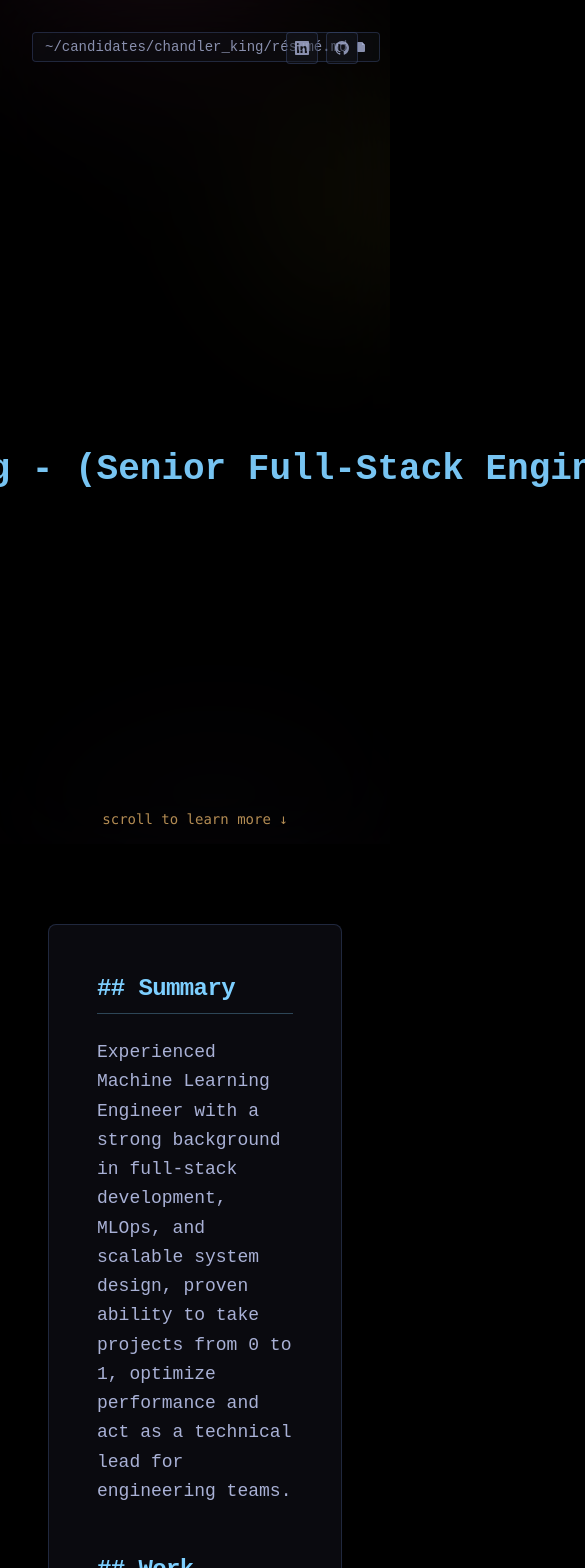
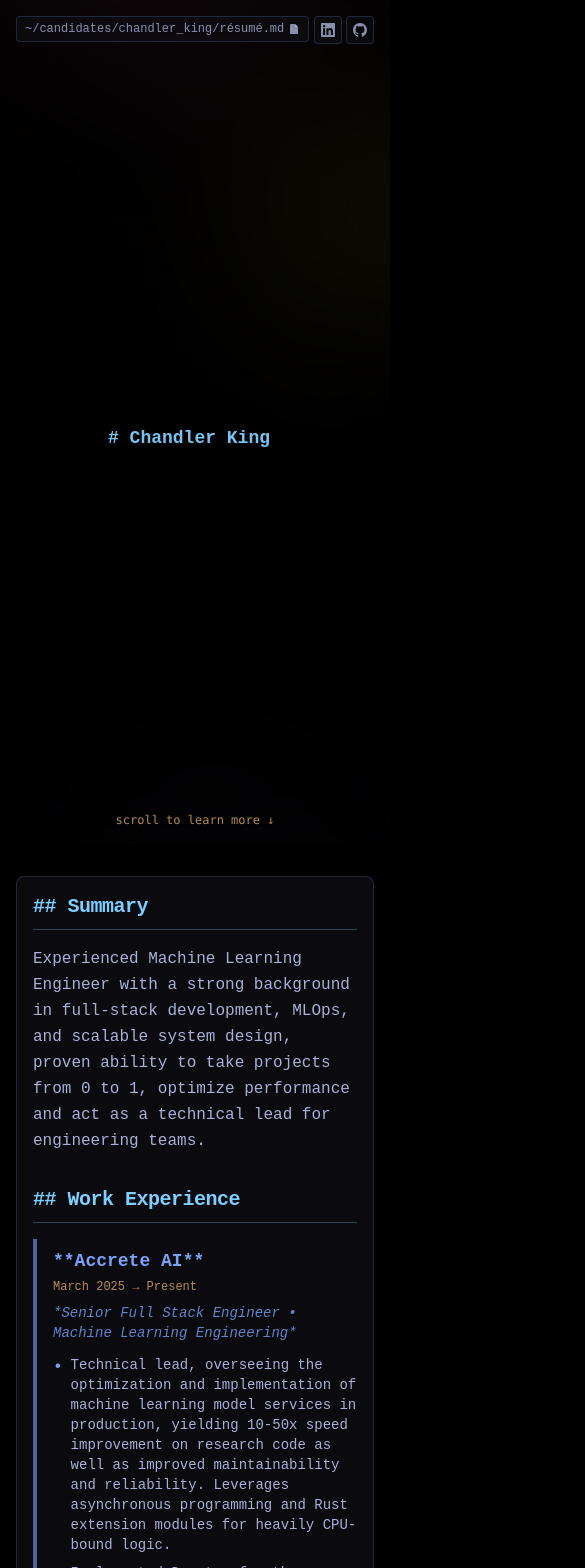
Before and after one commit to prbug/personal-website, a Next.js app: page / in a window 390 px wide. Shown: the top 1568 px of the page, 585 px wide, since content can reach past the window. Built offline with nearby package versions, Linux system fonts and the light colour scheme.

Commit message:
update to work better on mobile devices

```diff
--- a/src/app/components/Education.tsx
+++ b/src/app/components/Education.tsx
@@ -17,15 +17,15 @@ export default function Education({
 }: EducationProps): JSX.Element {
   return (
     <section>
-      <h2 className="text-2xl font-fira-code font-bold mb-6 text-[#7dcfff] tracking-tight border-b border-[#7dcfff]/30 pb-2">
+      <h2 className="text-xl sm:text-2xl font-fira-code font-bold mb-4 sm:mb-6 text-[#7dcfff] tracking-tight border-b border-[#7dcfff]/30 pb-2">
         ## Education
       </h2>
-      <div className="border-l-4 border-[#7aa2f7]/60 pl-6 py-2">
-        <div className="flex justify-between items-start mb-2">
-          <h3 className="text-xl font-fira-code font-bold text-[#7aa2f7]">
+      <div className="border-l-4 border-[#7aa2f7]/60 pl-4 sm:pl-6 py-2">
+        <div className="flex flex-col sm:flex-row sm:justify-between sm:items-start mb-2 gap-1 sm:gap-0">
+          <h3 className="text-lg sm:text-xl font-fira-code font-bold text-[#7aa2f7]">
             **{school}**
           </h3>
-          <span className="text-sm font-fira-code text-[#e0af68]/80 font-medium">
+          <span className="text-xs sm:text-sm font-fira-code text-[#e0af68]/80 font-medium">
             {period}
           </span>
         </div>
@@ -35,7 +35,7 @@ export default function Education({
         <ul className="list-none space-y-2 text-[#a9b1d6] font-fira-code">
           <li className="flex items-start">
             <span className="text-[#7aa2f7] mr-2">•</span>
-            {major}
+            <span className="text-sm sm:text-base">{major}</span>
           </li>
         </ul>
         {extracurricular && (
--- a/src/app/components/Intro.tsx
+++ b/src/app/components/Intro.tsx
@@ -33,9 +33,9 @@ function ScrollMessage({ text }: { text: string }): JSX.Element {
   return (
     <div
       ref={elementRef}
-      className="absolute bottom-16 left-1/2 transform -translate-x-1/2 text-center animate-fade-in-up scroll-fade-out"
+      className="absolute bottom-8 sm:bottom-16 left-1/2 transform -translate-x-1/2 text-center animate-fade-in-up scroll-fade-out"
     >
-      <div className="text-sm font-fira-code text-[#e0af68]/80 leading-tight">
+      <div className="text-xs sm:text-sm font-fira-code text-[#e0af68]/80 leading-tight">
         <pre className="whitespace-pre">{text}</pre>
       </div>
     </div>
@@ -47,8 +47,8 @@ function ScrollMessage({ text }: { text: string }): JSX.Element {
  */
 function FileName({ fileName }: { fileName: string }): JSX.Element {
   return (
-    <div className="fixed top-8 left-8 text-sm font-fira-code text-[#a9b1d6]/80 bg-[#1a1b26]/30 backdrop-blur-xl px-3 py-1 rounded border border-[#7aa2f7]/20 flex items-center gap-2 z-10">
-      <span>{fileName}</span>
+    <div className="fixed top-4 sm:top-8 left-4 sm:left-8 text-xs sm:text-sm font-fira-code text-[#a9b1d6]/80 bg-[#1a1b26]/30 backdrop-blur-xl px-2 sm:px-3 py-1 rounded border border-[#7aa2f7]/20 flex items-center gap-1 sm:gap-2 z-10 max-w-[calc(100vw-2rem)]">
+      <span className="truncate">{fileName}</span>
       <FileIcon />
     </div>
   );
@@ -62,12 +62,12 @@ function SocialIcons(props: {
   gitHubUrl: string;
 }): JSX.Element {
   return (
-    <div className="fixed top-8 right-8 flex items-center gap-2 z-10">
+    <div className="fixed top-4 sm:top-8 right-4 sm:right-8 flex items-center gap-1 sm:gap-2 z-10">
       <a
         href={props.linkedInUrl}
         target="_blank"
         rel="noopener noreferrer"
-        className="text-sm font-fira-code text-[#a9b1d6]/80 bg-[#1a1b26]/30 backdrop-blur-xl rounded border border-[#7aa2f7]/20 hover:text-[#7aa2f7] transition-colors flex items-center justify-center w-8 h-8"
+        className="text-sm font-fira-code text-[#a9b1d6]/80 bg-[#1a1b26]/30 backdrop-blur-xl rounded border border-[#7aa2f7]/20 hover:text-[#7aa2f7] transition-colors flex items-center justify-center w-7 h-7 sm:w-8 sm:h-8"
       >
         <LinkedInIcon />
       </a>
@@ -75,7 +75,7 @@ function SocialIcons(props: {
         href={props.gitHubUrl}
         target="_blank"
         rel="noopener noreferrer"
-        className="text-sm font-fira-code text-[#a9b1d6]/80 bg-[#1a1b26]/30 backdrop-blur-xl rounded border border-[#7aa2f7]/20 hover:text-[#7aa2f7] transition-colors flex items-center justify-center w-8 h-8"
+        className="text-sm font-fira-code text-[#a9b1d6]/80 bg-[#1a1b26]/30 backdrop-blur-xl rounded border border-[#7aa2f7]/20 hover:text-[#7aa2f7] transition-colors flex items-center justify-center w-7 h-7 sm:w-8 sm:h-8"
       >
         <GitHubIcon />
       </a>
@@ -87,22 +87,48 @@ function SocialIcons(props: {
  * Typed text component with cursor animation
  */
 function TypedText({ text }: { text: string }): JSX.Element {
+  // Create a shorter version for mobile
+  const mobileText = "# Chandler King";
+  const fullText = text;
+
   return (
-    <div className="text-4xl font-fira-code font-semibold text-[#7dcfff]/95">
-      <div className="flex items-center">
+    <div className="text-lg sm:text-2xl md:text-3xl lg:text-4xl font-fira-code font-semibold text-[#7dcfff]/95 px-6 sm:px-8 md:px-12 text-center w-full">
+      {/* Mobile version */}
+      <div className="flex items-center justify-center sm:hidden">
         <div
           className="inline-block overflow-hidden whitespace-nowrap"
           style={
             {
-              "--text-length": `${text.length}ch`,
-              animation: `typing 1s steps(${text.length}, end) forwards`,
+              "--text-length": `${mobileText.length}ch`,
+              animation: `typing 1s steps(${mobileText.length}, end) forwards`,
             } as React.CSSProperties
           }
         >
-          {text}
+          {mobileText}
         </div>
         <div
-          className="w-4 h-10 bg-current ml-2 rounded-sm"
+          className="w-2 h-6 bg-current ml-1 rounded-sm flex-shrink-0"
+          style={{
+            animation: `blink-caret .75s step-end infinite`,
+          }}
+        />
+      </div>
+
+      {/* Desktop version */}
+      <div className="hidden sm:flex items-center justify-center">
+        <div
+          className="inline-block overflow-hidden whitespace-nowrap"
+          style={
+            {
+              "--text-length": `${fullText.length}ch`,
+              animation: `typing 1s steps(${fullText.length}, end) forwards`,
+            } as React.CSSProperties
+          }
+        >
+          {fullText}
+        </div>
+        <div
+          className="w-3 h-8 md:w-4 md:h-10 bg-current ml-2 rounded-sm flex-shrink-0"
           style={{
             animation: `blink-caret .75s step-end infinite`,
           }}
--- a/src/app/components/Skills.tsx
+++ b/src/app/components/Skills.tsx
@@ -11,20 +11,20 @@ interface SkillsProps {
 
 export default function Skills({ categories }: SkillsProps): JSX.Element {
   return (
-    <section className="mb-12">
-      <h2 className="text-2xl font-fira-code font-bold mb-6 text-[#7dcfff] tracking-tight border-b border-[#7dcfff]/30 pb-2">
+    <section className="mb-8 sm:mb-12">
+      <h2 className="text-xl sm:text-2xl font-fira-code font-bold mb-4 sm:mb-6 text-[#7dcfff] tracking-tight border-b border-[#7dcfff]/30 pb-2">
         ## Skills
       </h2>
-      <div className="grid grid-cols-1 md:grid-cols-2 gap-6">
+      <div className="grid grid-cols-1 lg:grid-cols-2 gap-4 sm:gap-6">
         {categories.map((category, index) => (
           <div
             key={index}
-            className="bg-[#16161e]/60 backdrop-blur-md rounded-md border border-[#7aa2f7]/20 p-4"
+            className="bg-[#16161e]/60 backdrop-blur-md rounded-md border border-[#7aa2f7]/20 p-3 sm:p-4"
           >
-            <h3 className="font-fira-code font-bold text-[#7aa2f7] text-sm uppercase tracking-wider mb-3">
+            <h3 className="font-fira-code font-bold text-[#7aa2f7] text-xs sm:text-sm uppercase tracking-wider mb-2 sm:mb-3">
               **{category.title}**
             </h3>
-            <p className="text-[#a9b1d6] font-fira-code">{category.skills}</p>
+            <p className="text-sm sm:text-base text-[#a9b1d6] font-fira-code">{category.skills}</p>
           </div>
         ))}
       </div>
--- a/src/app/components/Summary.tsx
+++ b/src/app/components/Summary.tsx
@@ -6,11 +6,11 @@ interface SummaryProps {
 
 export default function Summary({ content }: SummaryProps): JSX.Element {
   return (
-    <section className="mb-12">
-      <h2 className="text-2xl font-fira-code font-bold mb-6 text-[#7dcfff] tracking-tight border-b border-[#7dcfff]/30 pb-2">
+    <section className="mb-8 sm:mb-12">
+      <h2 className="text-xl sm:text-2xl font-fira-code font-bold mb-4 sm:mb-6 text-[#7dcfff] tracking-tight border-b border-[#7dcfff]/30 pb-2">
         ## Summary
       </h2>
-      <p className="text-lg text-[#a9b1d6] leading-relaxed font-fira-code">
+      <p className="text-base sm:text-lg text-[#a9b1d6] leading-relaxed font-fira-code">
         {content}
       </p>
     </section>
--- a/src/app/components/WorkExperience.tsx
+++ b/src/app/components/WorkExperience.tsx
@@ -20,18 +20,18 @@ export default function WorkExperience({
   experiences,
 }: WorkExperienceProps): JSX.Element {
   return (
-    <section className="mb-12">
-      <h2 className="text-2xl font-fira-code font-bold mb-6 text-[#7dcfff] tracking-tight border-b border-[#7dcfff]/30 pb-2">
+    <section className="mb-8 sm:mb-12">
+      <h2 className="text-xl sm:text-2xl font-fira-code font-bold mb-4 sm:mb-6 text-[#7dcfff] tracking-tight border-b border-[#7dcfff]/30 pb-2">
         ## Work Experience
       </h2>
-      <div className="space-y-8">
+      <div className="space-y-6 sm:space-y-8">
         {experiences.map((experience, index) => (
-          <div key={index} className="border-l-4 border-[#7aa2f7]/60 pl-6 py-2">
-            <div className="flex justify-between items-start mb-2">
-              <h3 className="text-xl font-fira-code font-bold text-[#7aa2f7]">
+          <div key={index} className="border-l-4 border-[#7aa2f7]/60 pl-4 sm:pl-6 py-2">
+            <div className="flex flex-col sm:flex-row sm:justify-between sm:items-start mb-2 gap-1 sm:gap-0">
+              <h3 className="text-lg sm:text-xl font-fira-code font-bold text-[#7aa2f7]">
                 **{experience.company}**
               </h3>
-              <span className="text-sm font-fira-code text-[#e0af68]/80 font-medium">
+              <span className="text-xs sm:text-sm font-fira-code text-[#e0af68]/80 font-medium">
                 {experience.period}
               </span>
             </div>
@@ -40,7 +40,7 @@ export default function WorkExperience({
             </div>
 
             {experience.roles ? (
-              <ul className="list-none space-y-4 text-[#a9b1d6] font-fira-code">
+              <ul className="list-none space-y-3 sm:space-y-4 text-[#a9b1d6] font-fira-code">
                 {experience.roles.map((role, roleIndex) => (
                   <li key={roleIndex}>
                     <div className="text-sm font-fira-code font-semibold text-[#7aa2f7] mb-1">
@@ -48,7 +48,7 @@ export default function WorkExperience({
                     </div>
                     <div className="flex items-start">
                       <span className="text-[#7aa2f7] mr-2">•</span>
-                      {role.description}
+                      <span className="text-sm sm:text-base">{role.description}</span>
                     </div>
                   </li>
                 ))}
@@ -59,7 +59,7 @@ export default function WorkExperience({
                   (responsibility, respIndex) => (
                     <li key={respIndex} className="flex items-start">
                       <span className="text-[#7aa2f7] mr-2">•</span>
-                      {responsibility}
+                      <span className="text-sm sm:text-base">{responsibility}</span>
                     </li>
                   ),
                 )}
--- a/src/app/layout.tsx
+++ b/src/app/layout.tsx
@@ -7,6 +7,7 @@ const inter = Inter({ subsets: ["latin"] });
 export const metadata: Metadata = {
   title: "Personal Website",
   description: "A full-stack application with Next.js and Go",
+  viewport: "width=device-width, initial-scale=1, maximum-scale=1",
 };
 
 export default function RootLayout({
--- a/src/app/page.tsx
+++ b/src/app/page.tsx
@@ -18,14 +18,14 @@ export default function Home(): JSX.Element {
   return (
     <>
       <Background />
-      <main className="relative min-h-screen flex flex-col items-center justify-start gap-8 p-12 bg-transparent font-fira-code">
+      <main className="relative min-h-screen flex flex-col items-center justify-start gap-4 sm:gap-8 p-4 sm:p-8 lg:p-12 bg-transparent font-fira-code">
         <Intro
           text="# Chandler King - (Senior Full-Stack Engineer)"
           fileName="~/candidates/chandler_king/résumé.md"
         />
 
         {/* Markdown-style document content */}
-        <div className="w-full max-w-4xl bg-[#1a1b26]/40 backdrop-blur-xl rounded-lg shadow-2xl border border-[#7aa2f7]/20 transition-all duration-150 p-12 hover:-translate-y-1 hover:shadow-3xl hover:border-[#7aa2f7]/40">
+        <div className="w-full max-w-4xl bg-[#1a1b26]/40 backdrop-blur-xl rounded-lg shadow-2xl border border-[#7aa2f7]/20 transition-all duration-150 p-4 sm:p-8 lg:p-12 hover:-translate-y-1 hover:shadow-3xl hover:border-[#7aa2f7]/40">
           <Summary content={resumeData.summary} />
           <WorkExperience experiences={resumeData.workExperience} />
           <Skills categories={resumeData.skills} />
```
